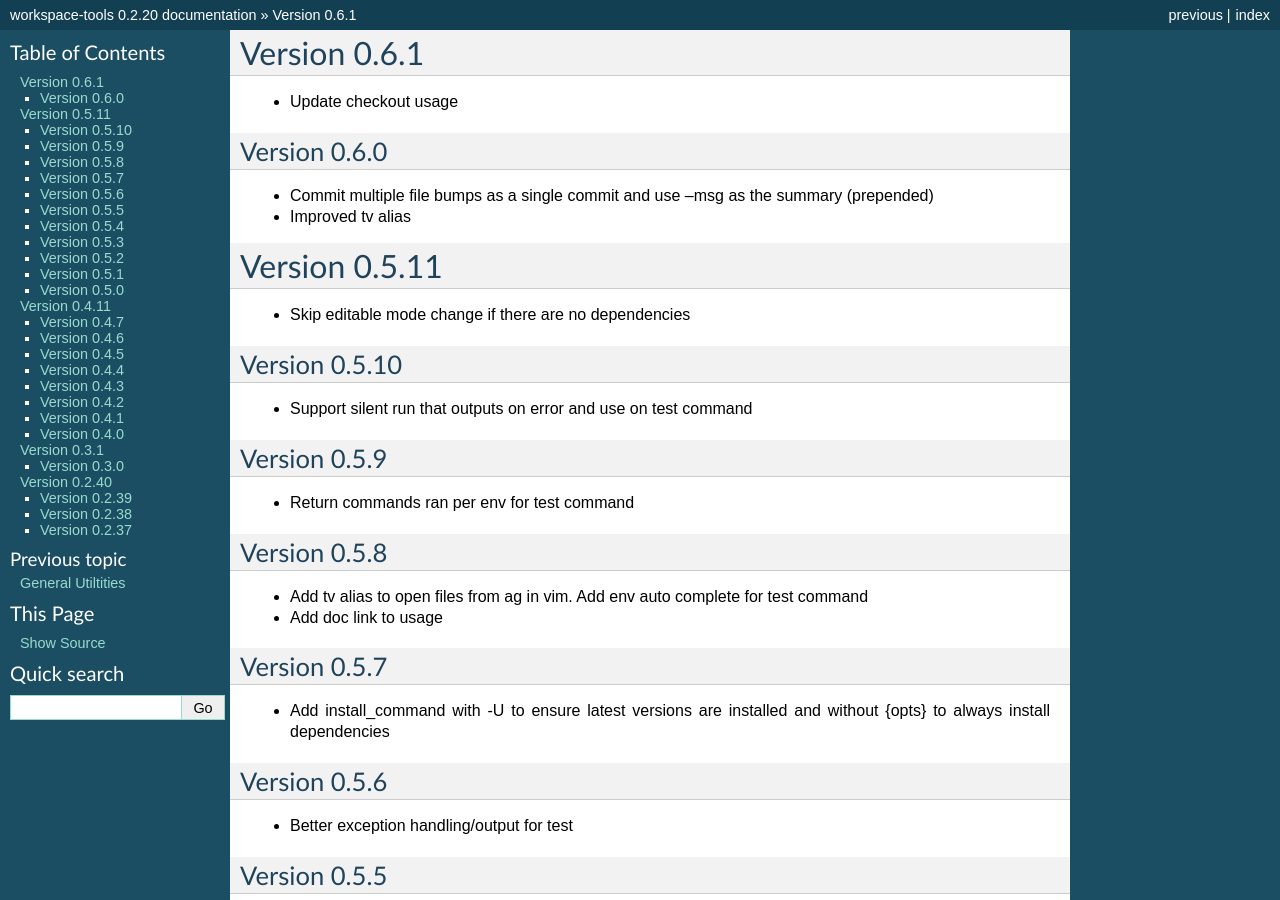
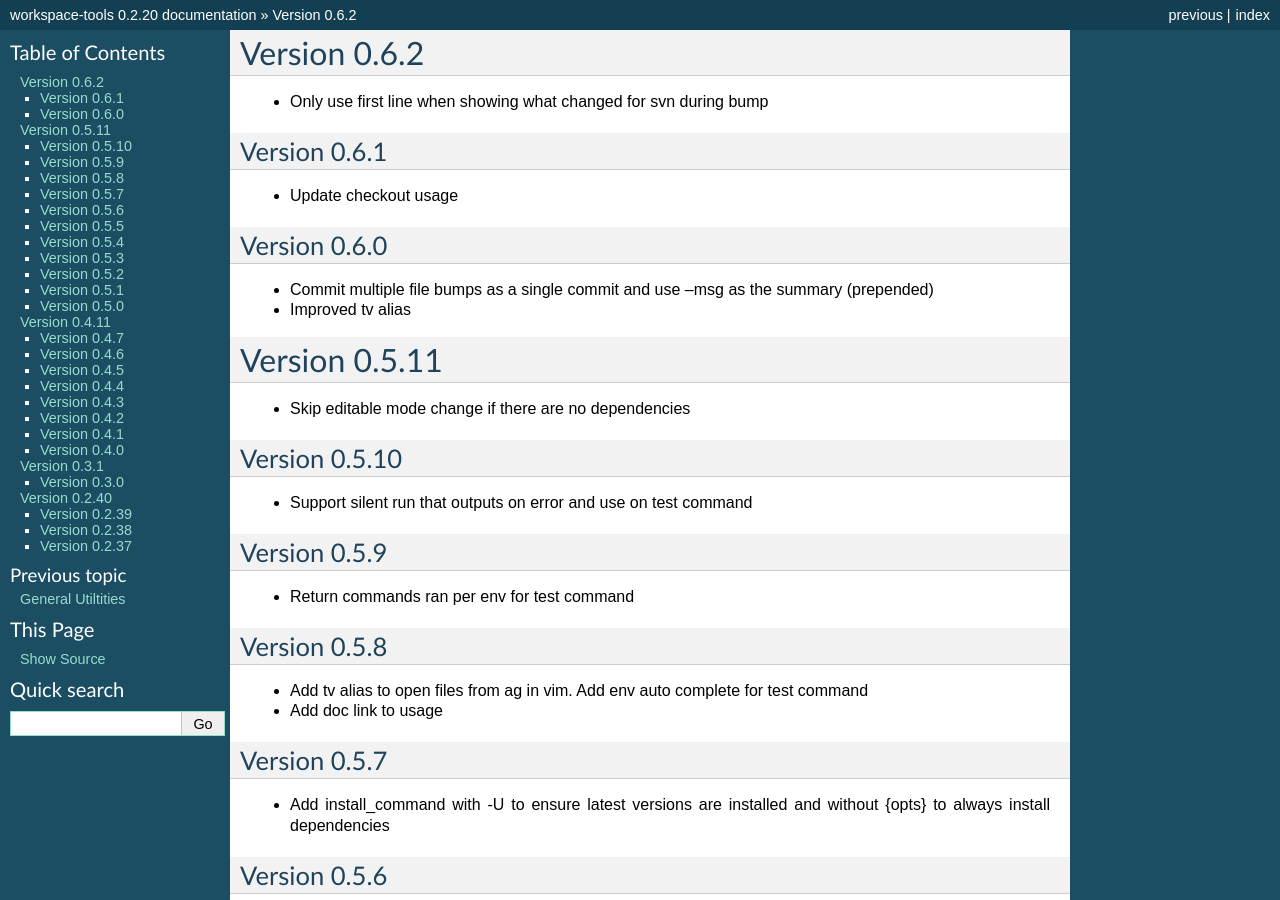
Before and after one commit to maxzheng/workspace-tools, a Sphinx documentation site: the page built from docs/CHANGELOG.rst, in a window 1280 px wide and 900 px high. Built offline with Sphinx 7.4.7, drawn with Linux system fonts in a browser that asks for light colours; some of the changed text lies outside the part shown.

Commit message:
Publish version 0.6.2

```diff
--- a/docs/CHANGELOG.rst
+++ b/docs/CHANGELOG.rst
@@ -1,5 +1,11 @@
+Version 0.6.2
+================================================================================
+
+* Only use first line when showing what changed for svn during bump
+
+
 Version 0.6.1
-================================================================================
+--------------------------------------------------------------------------------
 
 * Update checkout usage
 
--- a/setup.py
+++ b/setup.py
@@ -10,7 +10,7 @@ def find_files(path):
 
 setuptools.setup(
   name='workspace-tools',
-  version='0.6.1',
+  version='0.6.2',
 
   author='Max Zheng',
   author_email='maxzheng.os @t gmail.com',
```
